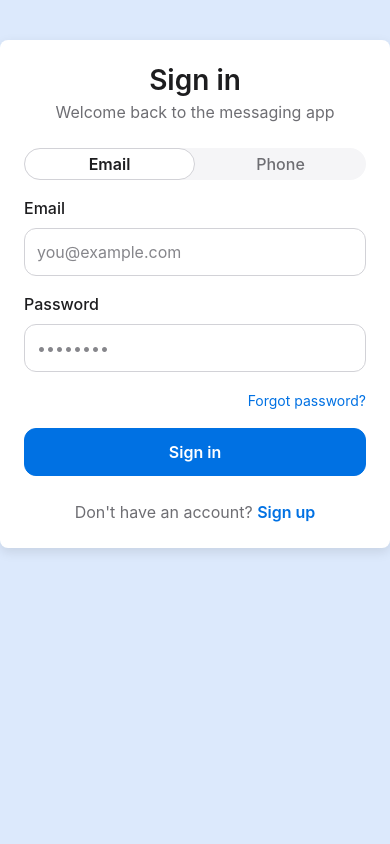
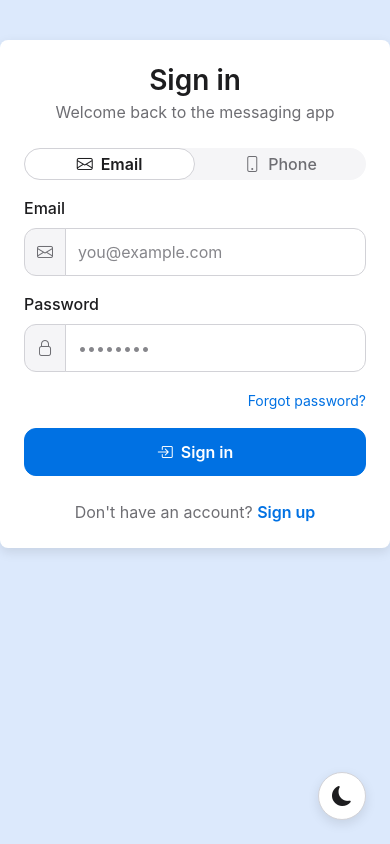
Before and after one commit to NikshithReddy15/IdentityProviderWeb, an Angular app: page /login/sign-in in a window 390 px wide. Built offline with nearby package versions, Linux system fonts and the light colour scheme.

Commit message:
Enhance user interface and theme management. Added a theme toggle button in the app component, integrated Bootstrap icons for improved visual feedback, and implemented a country code picker component in sign-in and sign-up forms. Updated styles for better responsiveness and user experience.

```diff
--- a/src/app/app.component.html
+++ b/src/app/app.component.html
@@ -1,2 +1,15 @@
 <app-notifications></app-notifications>
 <router-outlet></router-outlet>
+
+<button
+    type="button"
+    class="theme-toggle btn btn-outline-secondary"
+    (click)="toggleTheme()"
+    [attr.aria-label]="darkMode() ? 'Switch to light mode' : 'Switch to dark mode'"
+>
+    @if (darkMode()) {
+    <i class="bi bi-sun-fill"></i>
+    } @else {
+    <i class="bi bi-moon-fill"></i>
+    }
+</button>
--- a/src/app/app.component.ts
+++ b/src/app/app.component.ts
@@ -1,4 +1,5 @@
-import { Component, signal } from '@angular/core';
+import { Component, signal, effect, PLATFORM_ID, inject } from '@angular/core';
+import { isPlatformBrowser } from '@angular/common';
 import { RouterOutlet } from '@angular/router';
 import { NotificationComponent } from './shared/components/notification/notification.component';
 
@@ -10,4 +11,27 @@ import { NotificationComponent } from './shared/components/notification/notifica
 })
 export class AppComponent {
     protected readonly title = signal('Chat Application');
+    protected readonly darkMode = signal(false);
+
+    private readonly platformId = inject(PLATFORM_ID);
+
+    constructor() {
+        if (isPlatformBrowser(this.platformId)) {
+            const stored = localStorage.getItem('theme');
+            const prefersDark = window.matchMedia('(prefers-color-scheme: dark)').matches;
+            this.darkMode.set(stored ? stored === 'dark' : prefersDark);
+        }
+
+        effect(() => {
+            if (isPlatformBrowser(this.platformId)) {
+                const theme = this.darkMode() ? 'dark' : 'light';
+                document.documentElement.setAttribute('data-bs-theme', theme);
+                localStorage.setItem('theme', theme);
+            }
+        });
+    }
+
+    toggleTheme(): void {
+        this.darkMode.update(v => !v);
+    }
 }
--- a/src/app/login/sign-in/sign-in.component.html
+++ b/src/app/login/sign-in/sign-in.component.html
@@ -16,13 +16,13 @@
                         aria-controls="sign-in-panel-email" id="sign-in-tab-email"
                         data-slot="tabs-trigger" [attr.data-state]="method() === LoginType.EMAIL ? 'active' : 'inactive'"
                         [attr.tabindex]="method() === LoginType.EMAIL ? 0 : -1" (click)="switchMethod(LoginType.EMAIL)">
-                        Email
+                        <i class="bi bi-envelope me-2"></i>Email
                     </button>
                     <button type="button" role="tab" [attr.aria-selected]="method() === LoginType.PHONE"
                         aria-controls="sign-in-panel-phone" id="sign-in-tab-phone"
                         data-slot="tabs-trigger" [attr.data-state]="method() === LoginType.PHONE ? 'active' : 'inactive'"
                         [attr.tabindex]="method() === LoginType.PHONE ? 0 : -1" (click)="switchMethod(LoginType.PHONE)">
-                        Phone
+                        <i class="bi bi-phone me-2"></i>Phone
                     </button>
                     <div class="tabs-indicator"
                         [style.--tab-index]="method() === LoginType.EMAIL ? 0 : 1"></div>
@@ -32,9 +32,12 @@
                 <form [formGroup]="emailForm" (ngSubmit)="signIn()">
                     <div class="mb-3">
                         <label for="sign-in-email" class="form-label">Email</label>
+                        <div class="input-group">
+                            <span class="input-group-text"><i class="bi bi-envelope"></i></span>
                             <input id="sign-in-email" type="email" class="form-control" formControlName="email"
                                 placeholder="you@example.com" autocomplete="email"
                                 [class.is-invalid]="submitted() && email?.invalid" />
+                        </div>
                         @if (submitted() && email?.invalid && email?.errors) {
                         <div class="invalid-feedback d-block">
                             @if (email?.errors?.['required']) {
@@ -49,9 +52,12 @@
 
                     <div class="mb-3">
                         <label for="sign-in-password" class="form-label">Password</label>
+                        <div class="input-group">
+                            <span class="input-group-text"><i class="bi bi-lock"></i></span>
                             <input id="sign-in-password" type="password" class="form-control" formControlName="password"
                                 placeholder="••••••••" autocomplete="current-password"
                                 [class.is-invalid]="submitted() && password?.invalid" />
+                        </div>
                         @if (submitted() && password?.invalid && password?.errors) {
                         <div class="invalid-feedback d-block">
                             @if (password?.errors?.['required']) {
@@ -69,6 +75,8 @@
                     <button type="submit" class="btn btn-primary w-100 py-2 fw-semibold" [disabled]="loading()">
                         @if (loading()) {
                         <span class="spinner-border spinner-border-sm me-2" aria-hidden="true"></span>
+                        } @else {
+                        <i class="bi bi-box-arrow-in-right me-2"></i>
                         }
                         Sign in
                     </button>
@@ -79,16 +87,9 @@
                     <div class="mb-3">
                         <label class="form-label">Phone</label>
                         <div class="input-group">
-                            <select class="form-select form-select-sm w-auto" formControlName="countryCode" aria-label="Country code" style="max-width:110px">
-                                <option value="">Country</option>
-                                <option value="+1">+1 (US)</option>
-                                <option value="+44">+44 (UK)</option>
-                                <option value="+91">+91 (IN)</option>
-                                <option value="+61">+61 (AU)</option>
-                                <option value="+49">+49 (DE)</option>
-                            </select>
-                            <input id="sign-in-phone" type="tel" class="form-control form-control-sm" formControlName="phone"
-                                placeholder="xxxxxxxxxx" autocomplete="tel"
+                            <app-country-code-picker formControlName="countryCode"></app-country-code-picker>
+                            <input id="sign-in-phone" type="tel" class="form-control" formControlName="phone"
+                                placeholder="Enter phone number" autocomplete="tel"
                                 [class.is-invalid]="submitted() && phone?.invalid" />
                         </div>
                         @if (submitted() && phone?.invalid && phone?.errors) {
@@ -105,9 +106,12 @@
 
                     <div class="mb-3">
                         <label for="sign-in-code" class="form-label">Code</label>
+                        <div class="input-group">
+                            <span class="input-group-text"><i class="bi bi-key"></i></span>
                             <input id="sign-in-code" type="text" class="form-control" formControlName="code"
                                 placeholder="xxxxxx" autocomplete="one-time-code"
                                 [class.is-invalid]="submitted() && code?.invalid" />
+                        </div>
                         @if (submitted() && code?.invalid && code?.errors) {
                         <div class="invalid-feedback d-block">
                             @if (code?.errors?.['required']) {
@@ -122,6 +126,8 @@
                     <button type="submit" class="btn btn-primary w-100 py-2 fw-semibold" [disabled]="loading()">
                         @if (loading()) {
                         <span class="spinner-border spinner-border-sm me-2" aria-hidden="true"></span>
+                        } @else {
+                        <i class="bi bi-box-arrow-in-right me-2"></i>
                         }
                         Sign in
                     </button>
--- a/src/app/login/sign-in/sign-in.component.ts
+++ b/src/app/login/sign-in/sign-in.component.ts
@@ -11,11 +11,12 @@ import { UtilsService } from '../../shared/services/util/util.service';
 import { NotificationService } from '../../shared/services/notification/notification.service';
 import { TokenDetailsDto } from '../../shared/models';
 import { NotificationType } from '../../shared/models/notification-type.enum';
+import { CountryCodePickerComponent } from '../../shared/components/country-code-picker/country-code-picker.component';
 
 @Component({
     selector: 'app-sign-in',
     standalone: true,
-    imports: [CommonModule, ReactiveFormsModule, RouterLink],
+    imports: [CommonModule, ReactiveFormsModule, RouterLink, CountryCodePickerComponent],
     templateUrl: './sign-in.component.html'
 })
 export class SignInComponent implements OnInit {
--- a/src/app/login/sign-up/sign-up.component.ts
+++ b/src/app/login/sign-up/sign-up.component.ts
@@ -6,11 +6,12 @@ import { RegistrationService } from '../services';
 import { RegisterUserDto } from '../models';
 import { NotificationService } from '../../shared/services/notification/notification.service';
 import { NotificationType } from '../../shared/models/notification-type.enum';
+import { CountryCodePickerComponent } from '../../shared/components/country-code-picker/country-code-picker.component';
 
 @Component({
     selector: 'app-sign-up',
     standalone: true,
-    imports: [RouterLink, ReactiveFormsModule],
+    imports: [RouterLink, ReactiveFormsModule, CountryCodePickerComponent],
     templateUrl: './sign-up.component.html'
 })
 export class SignUpComponent {
--- /dev/null
+++ b/src/app/shared/components/country-code-picker/country-code-picker.component.ts
@@ -0,0 +1,130 @@
+import { Component, forwardRef, signal } from '@angular/core';
+import { ControlValueAccessor, NG_VALUE_ACCESSOR } from '@angular/forms';
+
+interface Country {
+    flag: string;
+    code: string;
+    name: string;
+}
+
+const COUNTRIES: Country[] = [
+    { flag: '🇮🇳', code: '+91', name: 'India' },
+    { flag: '🇺🇸', code: '+1', name: 'USA' },
+    { flag: '🇬🇧', code: '+44', name: 'UK' },
+    { flag: '🇦🇺', code: '+61', name: 'Australia' },
+    { flag: '🇩🇪', code: '+49', name: 'Germany' },
+    { flag: '🇫🇷', code: '+33', name: 'France' },
+    { flag: '🇯🇵', code: '+81', name: 'Japan' },
+    { flag: '🇨🇳', code: '+86', name: 'China' },
+    { flag: '🇧🇷', code: '+55', name: 'Brazil' },
+    { flag: '🇿🇦', code: '+27', name: 'South Africa' },
+    { flag: '🇦🇪', code: '+971', name: 'UAE' },
+    { flag: '🇸🇬', code: '+65', name: 'Singapore' },
+];
+
+@Component({
+    selector: 'app-country-code-picker',
+    standalone: true,
+    template: `
+        <div class="dropdown">
+            <button
+                type="button"
+                class="btn btn-outline-secondary dropdown-toggle px-3"
+                [class.disabled]="disabled()"
+                data-bs-toggle="dropdown"
+                aria-expanded="false"
+                aria-label="Select country code"
+            >
+                {{ selected().flag }}
+            </button>
+            <ul class="dropdown-menu dropdown-menu-start py-1" style="min-width:180px">
+                @for (country of countries; track country.code) {
+                <li>
+                    <button
+                        type="button"
+                        class="dropdown-item d-flex align-items-center"
+                        [class.active]="country.code === selected().code"
+                        (click)="select(country)"
+                    >
+                        <span class="flag me-2">{{ country.flag }}</span>
+                        <span class="code text-body-secondary small me-2">{{ country.code }}</span>
+                        <span class="name small">{{ country.name }}</span>
+                    </button>
+                </li>
+                }
+            </ul>
+        </div>
+    `,
+    styles: [`
+        :host { display: flex; }
+        .dropdown { display: flex; }
+        .btn {
+            border-radius: 8px 0 0 8px;
+            font-size: 18px;
+            line-height: 1.5;
+            border-right: 0;
+            height: 100%;
+            display: flex;
+            align-items: center;
+            padding-top: 0;
+            padding-bottom: 0;
+            background: var(--bg-secondary, #f8f9fa);
+            border-color: var(--border, #dee2e6);
+            z-index: 0 !important;
+        }
+        .btn:hover, .btn:focus {
+            background: var(--bg-tertiary, #e9ecef);
+            border-color: var(--border, #dee2e6);
+        }
+        .dropdown-menu {
+            border-color: var(--border, #dee2e6);
+            box-shadow: 0 4px 12px rgba(0,0,0,0.1);
+        }
+        .dropdown-item {
+            padding: 8px 12px;
+        }
+        .dropdown-item .flag { font-size: 18px; }
+        .dropdown-item .code { min-width: 48px; }
+        .dropdown-item.active { background: var(--bs-primary); color: #fff; }
+        .dropdown-item.active .text-body-secondary { color: rgba(255,255,255,.7) !important; }
+        .dropdown-item:hover:not(.active) { background: var(--bg-secondary, #f8f9fa); }
+    `],
+    providers: [
+        {
+            provide: NG_VALUE_ACCESSOR,
+            useExisting: forwardRef(() => CountryCodePickerComponent),
+            multi: true,
+        },
+    ],
+})
+export class CountryCodePickerComponent implements ControlValueAccessor {
+    readonly countries = COUNTRIES;
+    readonly selected = signal<Country>(COUNTRIES[0]);
+    readonly disabled = signal(false);
+
+    private onChange: (value: string) => void = () => {};
+    onTouched: () => void = () => {};
+
+    select(country: Country): void {
+        this.selected.set(country);
+        this.onChange(country.code);
+        this.onTouched();
+    }
+
+    writeValue(value: string): void {
+        const match = COUNTRIES.find(c => c.code === value);
+        if (match) this.selected.set(match);
+    }
+
+    registerOnChange(fn: (value: string) => void): void {
+        this.onChange = fn;
+    }
+
+    registerOnTouched(fn: () => void): void {
+        this.onTouched = fn;
+    }
+
+    setDisabledState(isDisabled: boolean): void {
+        this.disabled.set(isDisabled);
+    }
+}
--- a/src/app/shared/components/notification/notification.component.html
+++ b/src/app/shared/components/notification/notification.component.html
@@ -3,7 +3,7 @@
     <div class="notification" [class]="getNotificationTypeClass(notification.type)">
         <i class="icon" [class]="getNotificationTypeIcon(notification.type)"></i>
         <div class="message">{{notification.message}}</div>
-        <button class="close" (click)="dismiss(notification.id)">✕</button>
+        <button class="close" (click)="dismiss(notification.id)"><i class="bi bi-x"></i></button>
     </div>
     }
 </div>
--- a/src/index.html
+++ b/src/index.html
@@ -7,6 +7,7 @@
     <base href="/">
     <meta name="viewport" content="width=device-width, initial-scale=1">
     <link rel="icon" type="image/x-icon" href="favicon.ico">
+    <link rel="stylesheet" href="https://cdn.jsdelivr.net/npm/bootstrap-icons@1.13.1/font/bootstrap-icons.min.css">
     <link href="https://cdn.jsdelivr.net/npm/bootstrap@5.3.8/dist/css/bootstrap.min.css" rel="stylesheet"
         integrity="sha384-sRIl4kxILFvY47J16cr9ZwB07vP4J8+LH7qKQnuqkuIAvNWLzeN8tE5YBujZqJLB" crossorigin="anonymous">
     <script src="https://cdn.jsdelivr.net/npm/bootstrap@5.3.8/dist/js/bootstrap.bundle.min.js"
--- a/src/styles.scss
+++ b/src/styles.scss
@@ -1,15 +1,14 @@
 /* ============================================
-   Messaging app – Light & Dark mode themes
-   Uses Bootstrap 5.3 (from index.html) + data-bs-theme
+   Light & Dark mode themes
+   Bootstrap 5.3 + data-bs-theme
    ============================================ */
 
 :root,
 [data-bs-theme="light"] {
     color-scheme: light;
-    /* Custom theme tokens */
+
     --bg-primary: #ffffff;
     --bg-secondary: #f5f5f7;
-    /* soft background accent (light) */
     --bg-soft: #dce9fc;
     --bg-tertiary: #e8e8ed;
     --surface: #ffffff;
@@ -27,6 +26,8 @@
     --input-focus-ring: #0071e3;
     --error: #ff3b30;
     --success: #34c759;
+    --icon-color: #6e6e73;
+    --icon-color-muted: #86868b;
     --shadow-sm: 0 4px 8px rgba(0, 0, 0, 0.08);
     --shadow-md: 0 4px 12px rgba(0, 0, 0, 0.1);
     --shadow-lg: 0 8px 24px rgba(0, 0, 0, 0.12);
@@ -38,7 +39,6 @@
     --font-mono: ui-monospace, "SF Mono", Menlo, Monaco, Consolas, monospace;
     --base-font-size: 16px;
 
-    /* Bootstrap 5.3 overrides – align with our light theme */
     --bs-body-bg: #ffffff;
     --bs-body-color: #1d1d1f;
     --bs-primary: #0071e3;
@@ -56,9 +56,9 @@
 [data-bs-theme="dark"],
 .dark {
     color-scheme: dark;
+
     --bg-primary: #0d0d0f;
     --bg-secondary: #262626;
-    /* soft background accent (dark inverse) */
     --bg-soft: #062033;
     --bg-tertiary: #2c2c2e;
     --surface: #1c1c1e;
@@ -76,11 +76,12 @@
     --input-focus-ring: #0a84ff;
     --error: #ff453a;
     --success: #32d74b;
+    --icon-color: #a1a1a6;
+    --icon-color-muted: #6e6e73;
     --shadow-sm: 0 4px 8px rgba(0, 0, 0, 0.3);
     --shadow-md: 0 4px 12px rgba(0, 0, 0, 0.4);
     --shadow-lg: 0 8px 24px rgba(0, 0, 0, 0.5);
 
-    /* Bootstrap 5.3 dark theme overrides */
     --bs-body-bg: #0d0d0f;
     --bs-body-color: #f5f5f7;
     --bs-primary: #0a84ff;
@@ -95,7 +96,10 @@
     --bs-form-invalid-color: #ff453a;
 }
 
-/* Base application styles – Bootstrap body vars + our theme */
+/* ============================================
+   Base styles
+   ============================================ */
+
 html,
 body {
     margin: 0;
@@ -107,9 +111,58 @@ body {
     -moz-osx-font-smoothing: grayscale;
 }
 
+*,
+*::before,
+*::after {
+    transition: background-color 800ms ease, border-color 800ms ease, box-shadow 800ms ease;
+}
+
+.bi {
+    color: var(--icon-color);
+}
+
+button .bi,
+.btn .bi {
+    color: inherit;
+}
+
+/* ============================================
+   Theme toggle
+   ============================================ */
+
+.theme-toggle {
+    position: fixed;
+    bottom: 24px;
+    right: 24px;
+    width: 48px;
+    height: 48px;
+    border-radius: 50%;
+    display: flex;
+    align-items: center;
+    justify-content: center;
+    font-size: 20px;
+    box-shadow: var(--shadow-md);
+    background-color: var(--surface);
+    border-color: var(--border);
+    color: var(--text-primary);
+    z-index: 1000;
+    transition: transform 200ms ease, box-shadow 200ms ease;
+}
+
+.theme-toggle:hover {
+    transform: scale(1.1);
+    box-shadow: var(--shadow-lg);
+    background-color: var(--surface-elevated);
+}
+
+.theme-toggle:focus {
+    box-shadow: var(--shadow-lg), 0 0 0 0.2rem rgba(0, 113, 227, 0.25);
+}
+
 /* ============================================
    Login shell
    ============================================ */
+
 .login-shell {
     padding-top: 40px;
     padding-bottom: 40px;
@@ -119,11 +172,11 @@ body {
 /* ============================================
    Sign-in & Sign-up pages
    ============================================ */
-.sign-in, .sign-up {
-    /* Card surface */
+
+.sign-in,
+.sign-up {
     .card {
         background-color: var(--surface);
-        border-color: var(--border-subtle);
         max-width: 420px;
         margin: 0 auto;
         border-radius: 12px;
@@ -136,20 +189,18 @@ body {
         padding: 24px;
     }
 
-    /* Headings & helper text */
     .text-center h1.h3 {
         font-size: 28px;
         line-height: 1.15;
         margin-bottom: 8px;
         font-weight: 600;
     }
+
     .text-body-secondary {
         font-size: 16px;
-        margin-bottom: 20px;
         color: var(--text-secondary);
     }
 
-    /* Form labels & controls */
     .form-label {
         color: var(--text-primary);
         font-weight: 500;
@@ -157,20 +208,23 @@ body {
         margin-bottom: 8px;
         display: block;
     }
+
     .form-control {
         height: 48px;
-        padding: 12px 12px;
+        padding: 12px;
         font-size: 16px;
         border-radius: 12px;
         background-color: var(--input-bg);
         border: 1px solid var(--input-border);
     }
+
     .form-control::placeholder {
         color: var(--text-tertiary);
     }
+
     .form-control:focus {
         border-color: var(--input-focus-ring);
-        box-shadow: 0 8px 20px rgba(0,0,0,0.06);
+        box-shadow: 0 8px 20px rgba(0, 0, 0, 0.06);
     }
 
     .input-group .form-select,
@@ -179,23 +233,17 @@ body {
     }
 
     .input-group .form-select.form-select-sm {
-        border-top-right-radius: 0;
-        border-bottom-right-radius: 0;
-        border-top-left-radius: 12px;
-        border-bottom-left-radius: 12px;
+        border-radius: 12px 0 0 12px;
     }
 
     .input-group .form-control.form-control-sm {
-        border-top-left-radius: 0;
-        border-bottom-left-radius: 0;
-        border-top-right-radius: 12px;
-        border-bottom-right-radius: 12px;
+        border-radius: 0 12px 12px 0;
     }
 
     .input-group .form-control:focus,
     .input-group .form-select:focus {
         border-color: var(--input-focus-ring);
-        box-shadow: 0 8px 20px rgba(0,0,0,0.06);
+        box-shadow: 0 8px 20px rgba(0, 0, 0, 0.06);
         z-index: 1;
     }
 
@@ -203,7 +251,18 @@ body {
         font-size: 12px;
     }
 
-    /* Buttons & links */
+    .input-group-text {
+        background-color: var(--bg-secondary);
+        border-color: var(--input-border);
+        color: var(--icon-color);
+        border-radius: 12px 0 0 12px;
+    }
+
+    .input-group-text .bi {
+        font-size: 16px;
+        color: var(--icon-color);
+    }
+
     .btn-primary {
         height: 48px;
         width: 100%;
@@ -218,10 +277,12 @@ body {
         background-color: var(--accent);
         border-color: var(--accent);
     }
+
     .btn-primary:hover:not(:disabled) {
         background-color: var(--accent-hover);
         border-color: var(--accent-hover);
     }
+
     .btn-primary .spinner-border {
         width: 16px;
         height: 16px;
@@ -232,18 +293,20 @@ body {
     }
 }
 
-/* Tabs - pill switcher (matches Figma reference) */
+/* ============================================
+   Tabs switcher
+   ============================================ */
+
 [data-slot="tabs-list"] {
     display: grid;
     grid-template-columns: repeat(var(--tabs-count), 1fr);
-    gap: 0;
     align-items: center;
     justify-items: center;
     width: 100%;
     border-radius: 16px;
     background: var(--bg-secondary);
     margin-bottom: 16px;
-    box-sizing: border-box;
+    isolation: isolate;
 
     [data-slot="tabs-trigger"] {
         -webkit-appearance: none;
@@ -261,8 +324,7 @@ body {
         font-weight: 500;
         cursor: pointer;
         position: relative;
-        z-index: 1;
-        transition: background 120ms ease, color 120ms ease, box-shadow 120ms ease;
+        z-index: 2;
         min-width: calc(100% / var(--tabs-count));
         max-width: calc(100% / var(--tabs-count));
 
@@ -272,31 +334,44 @@ body {
         }
 
         &:focus-visible {
-        outline: 4px solid rgba(var(--bs-primary-rgb), 0.12);
+            outline: 4px solid rgba(var(--bs-primary-rgb), 0.12);
             outline-offset: 2px;
         }
     }
 
-    /* sliding indicator inside the tabs container */
     .tabs-indicator {
-
-        --tab-width: calc(((100% - (var(--tabs-padding-width) * 2 * 1px)) / var(--tabs-count)));
+        --tab-width: calc((100% - (var(--tabs-padding-width) * 2 * 1px)) / var(--tabs-count));
         position: absolute;
-        height: calc((var(--tabs-height) * 1px) + ((var(--tabs-padding-height) * 1px) * 2));
+        height: calc((var(--tabs-height) * 1px) + (var(--tabs-padding-height) * 2 * 1px));
         width: var(--tab-width);
         background: var(--surface);
         border-radius: 16px;
         border: 1px solid var(--border);
-        transition: left 400ms cubic-bezier(.2,.8,.2,1), width 200ms ease;
-        z-index: 0;
+        z-index: 1;
         pointer-events: none;
-        --tab-index: attr(data-pos);
         left: calc((var(--tabs-padding-width) * 1px) + (var(--tab-width) * var(--tab-index)));
+        transition: left 400ms cubic-bezier(0.2, 0.8, 0.2, 1), background-color 800ms ease, border-color 800ms ease;
     }
 }
+
+/* ============================================
+   Utilities
+   ============================================ */
 
 .cursor-not-allowed {
     cursor: not-allowed !important;
     opacity: 0.5 !important;
     pointer-events: none !important;
 }
+
+.input-group > app-country-code-picker + input.form-control {
+    border-left: 1px solid var(--border) !important;
+    margin-left: -1px;
+    position: relative;
+}
+
+.input-group > app-country-code-picker + input.form-control:focus {
+    z-index: 3;
+    border-color: var(--input-focus-ring) !important;
+    box-shadow: 0 0 0 0.2rem rgba(0, 113, 227, 0.25);
+}
```
Also changed, not shown: src/app/login/sign-up/sign-up.component.html (+24 -20 lines), src/app/shared/components/notification/notification.component.ts (+10 -5 lines), package.json (line endings or trailing spaces), 2 other files (tests, documents, lock files or other folders). Lines whose indentation alone changed are shown as unchanged.
